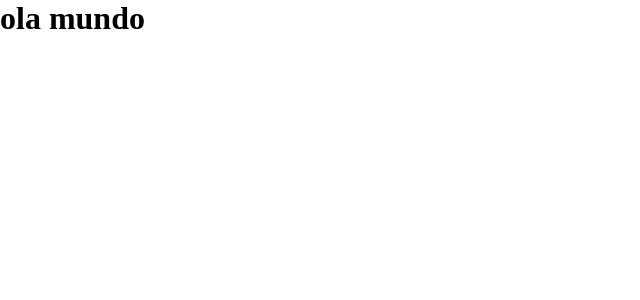
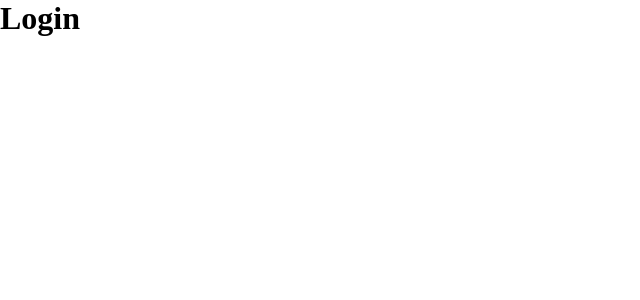
Before and after one commit to rSaydelleS/fast-in, a React (Vite) app in the folder Front-End/ecommerce/: page / in a window 1280 px wide. Shown: the top 300 px of the page, without its empty margins (0-640 px from the left). Built offline with nearby package versions, Linux system fonts and the light colour scheme.

Commit message:
criando a página de login

```diff
--- a/Front-End/ecommerce/src/App.jsx
+++ b/Front-End/ecommerce/src/App.jsx
@@ -1,9 +1,10 @@
 import "./App.css";
+import Login from "./View/Login/Login";
 
 function App() {
   return (
     <>
-      <h1>ola mundo</h1>
+      <Login />
     </>
   );
 }
--- /dev/null
+++ b/Front-End/ecommerce/src/View/Login/Login.jsx
@@ -0,0 +1,9 @@
+const Login = () => {
+  return (
+    <>
+      <h1>Login</h1>
+    </>
+  );
+};
+
+export default Login;
```
